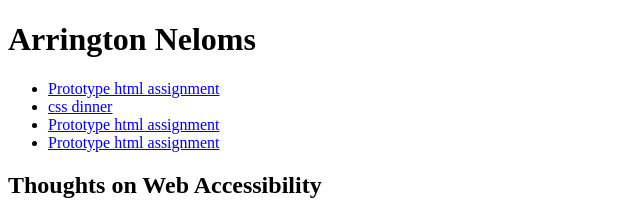
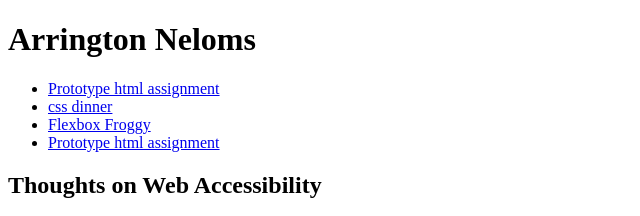
Before and after one commit to aneloms/ifsc-1310, a plain HTML site: page index.html in a window 1280 px wide. Shown: the top 216 px of the page, 0-640 px from the left. Drawn offline with Linux system fonts and the light colour scheme.

Commit message:
Flexbox Froggy

```diff
--- a/index.html
+++ b/index.html
@@ -14,7 +14,7 @@
         <ul>
             <li><a href="prototype/index.html">Prototype html assignment</a></li>
             <li><a href="assets/img/Screenshot 2024-10-31 at 2.39.29 PM.png">css dinner</a></li>
-            <li><a href="prototype/index.html">Prototype html assignment</a></li>
+            <li><a href="assets/img/Screenshot 2024-11-05 at 2.20.32 PM.png">Flexbox Froggy</a></li>
             <li><a href="prototype/index.html">Prototype html assignment</a></li>
         </ul>
 
```
Also changed, not shown: assets/img/Screenshot 2024-11-05 at 2.20.32 PM.png (added).
